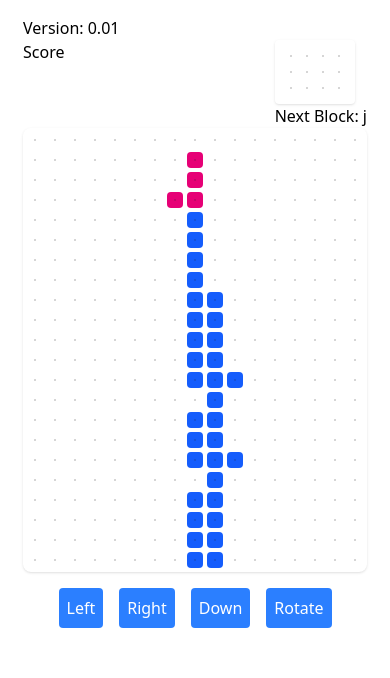
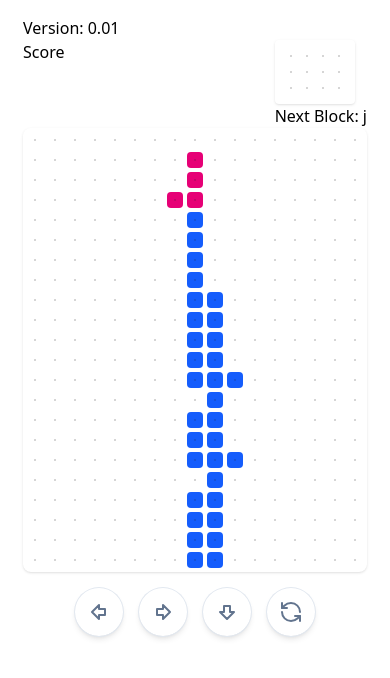
Before and after one commit to jymele/blockgame, a Next.js app: page / in a window 390 px wide. Shown: the top 678 px of the page. Built offline with nearby package versions, Linux system fonts and the light colour scheme.

Commit message:
UX fixes for mobile controls

```diff
--- a/app/globals.css
+++ b/app/globals.css
@@ -7,3 +7,7 @@
 .active {
   background: var(--color-pink-500);
 }
+
+.controls {
+  @apply transition duration-200 flex items-center justify-center h-12 w-12 rounded-full ring ring-slate-200 text-slate-500 shadow-md active:scale-95 active:bg-slate-100;
+}
--- a/components/touch-controls.tsx
+++ b/components/touch-controls.tsx
@@ -1,4 +1,10 @@
 // import eventEmitter from "@/utils/eventEmitter";
+import {
+  ArrowBigLeft,
+  ArrowBigRight,
+  ArrowBigDown,
+  RefreshCcw,
+} from "lucide-react";
 
 type Props = {
   downTrigger: () => void;
@@ -23,38 +29,38 @@ export default function TouchControls(props: Props) {
   };
 
   return (
-    <div className="flex justify-center gap-4 mt-4">
+    <div className="flex justify-center gap-4 mt-4 lg:hidden">
       <button
-        className="p-2 bg-blue-500 text-white rounded"
+        className="controls"
         onTouchStart={() => {
           performAction(leftTrigger);
         }}
       >
-        Left
+        <ArrowBigLeft />
       </button>
       <button
-        className="p-2 bg-blue-500 text-white rounded"
+        className="controls"
         onTouchStart={() => {
           performAction(rightTrigger);
         }}
       >
-        Right
+        <ArrowBigRight />
       </button>
       <button
-        className="p-2 bg-blue-500 text-white rounded"
+        className="controls"
         onTouchStart={() => {
           performAction(downTrigger);
         }}
       >
-        Down
+        <ArrowBigDown />
       </button>
       <button
-        className="p-2 bg-blue-500 text-white rounded"
+        className="controls"
         onTouchStart={() => {
           performAction(rotateTrigger);
         }}
       >
-        Rotate
+        <RefreshCcw />
       </button>
     </div>
   );
--- a/package.json
+++ b/package.json
@@ -11,6 +11,7 @@
   "dependencies": {
     "animejs": "^4.0.1",
     "clsx": "^2.1.1",
+    "lucide-react": "^0.503.0",
     "next": "15.3.1",
     "react": "^19.0.0",
     "react-dom": "^19.0.0"
```
Also changed, not shown: 1 other file (tests, documents, lock files or other folders).
